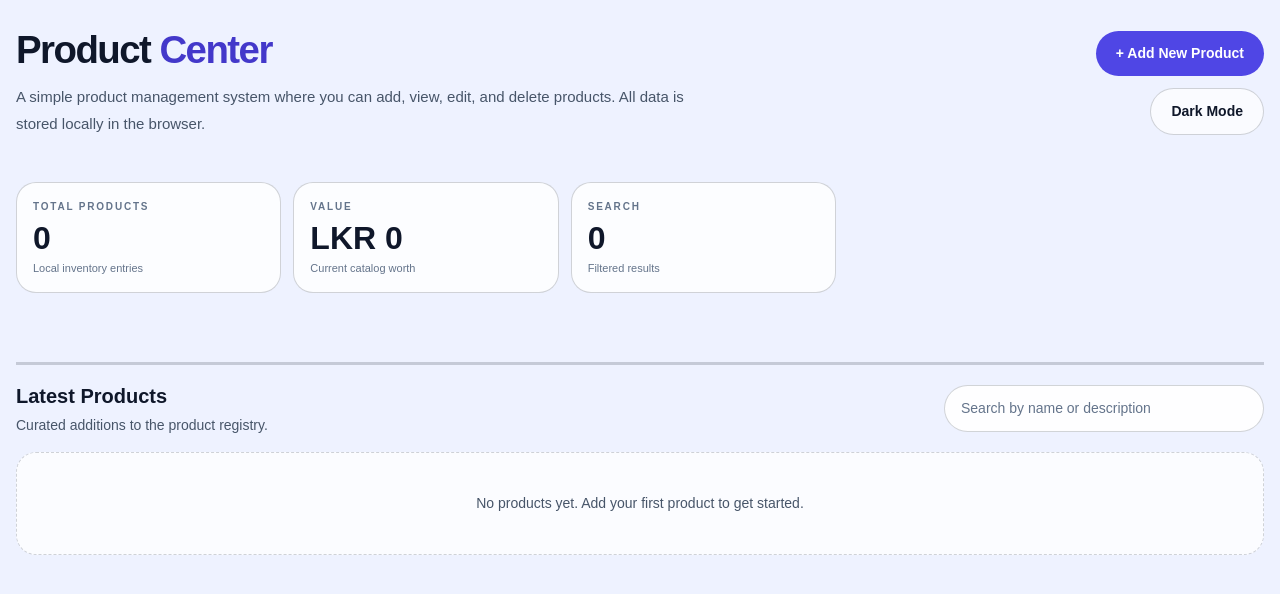
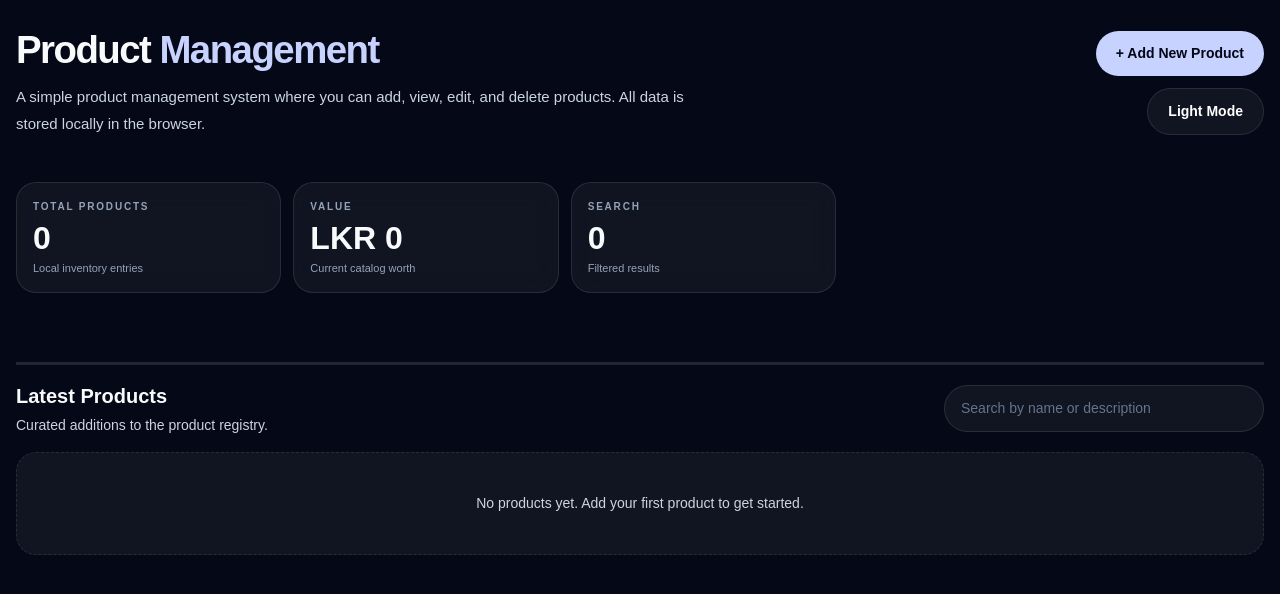
Before and after one commit to Satheesan-R/Product-Management-System, a Next.js app: page / in a window 1280 px wide. Shown: the top 594 px of the page. Built offline with nearby package versions, Linux system fonts and the light colour scheme.

Commit message:
update the ui changes

```diff
--- a/app/globals.css
+++ b/app/globals.css
@@ -2,13 +2,21 @@
 @custom-variant dark (&:where(.dark, .dark *));
 
 :root {
-  --background: #ffffff;
-  --foreground: #171717;
+  --bg: #ffffff;
+  --text: #111827;
+  --card: #ffffff;
+  --border: #d1d5db;
+  --input-bg: #ffffff;
+  --overlay: rgba(0, 0, 0, 0.4);
 }
 
 .dark {
-  --background: #1c1917;
-  --foreground: #f5f5f4;
+  --bg: #111827;
+  --text: #f9fafb;
+  --card: #1f2937;
+  --border: #374151;
+  --input-bg: #111827;
+  --overlay: rgba(0, 0, 0, 0.7);
 }
 
 @theme inline {
--- a/app/page.tsx
+++ b/app/page.tsx
@@ -35,7 +35,7 @@ export default function Page() {
   const [dialog, setDialog] = useState<DialogState>(INITIAL_DIALOG_STATE);
   const [theme, setTheme] = useState<Theme>(() => {
     if (typeof window === "undefined") {
-      return "light";
+      return "dark";
     }
 
     const savedTheme = window.localStorage.getItem(THEME_STORAGE_KEY);
@@ -43,9 +43,7 @@ export default function Page() {
       return savedTheme;
     }
 
-    return window.matchMedia("(prefers-color-scheme: dark)").matches
-      ? "dark"
-      : "light";
+    return "dark";
   });
 
   useEffect(() => {
@@ -163,7 +161,7 @@ export default function Page() {
               <div className={styles.heroText}>
                 <div className={styles.titleRow}>
                   <h1 className={styles.title}>
-                    Product <span className={styles.titleAccent}>Center</span>
+                    Product <span className={styles.titleAccent}>Management</span>
                   </h1>
                 </div>
                 <p className={styles.lead}>
```
